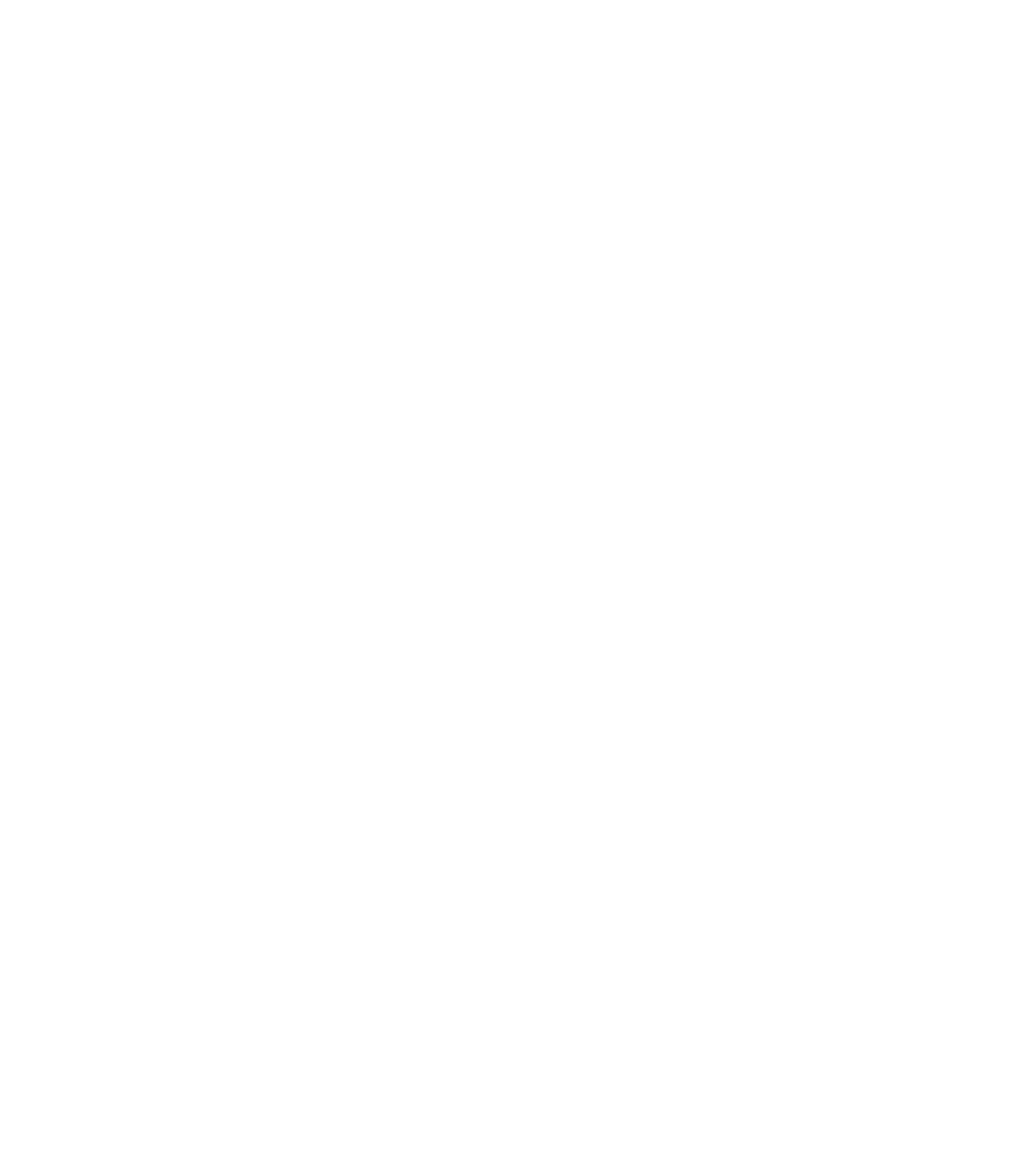
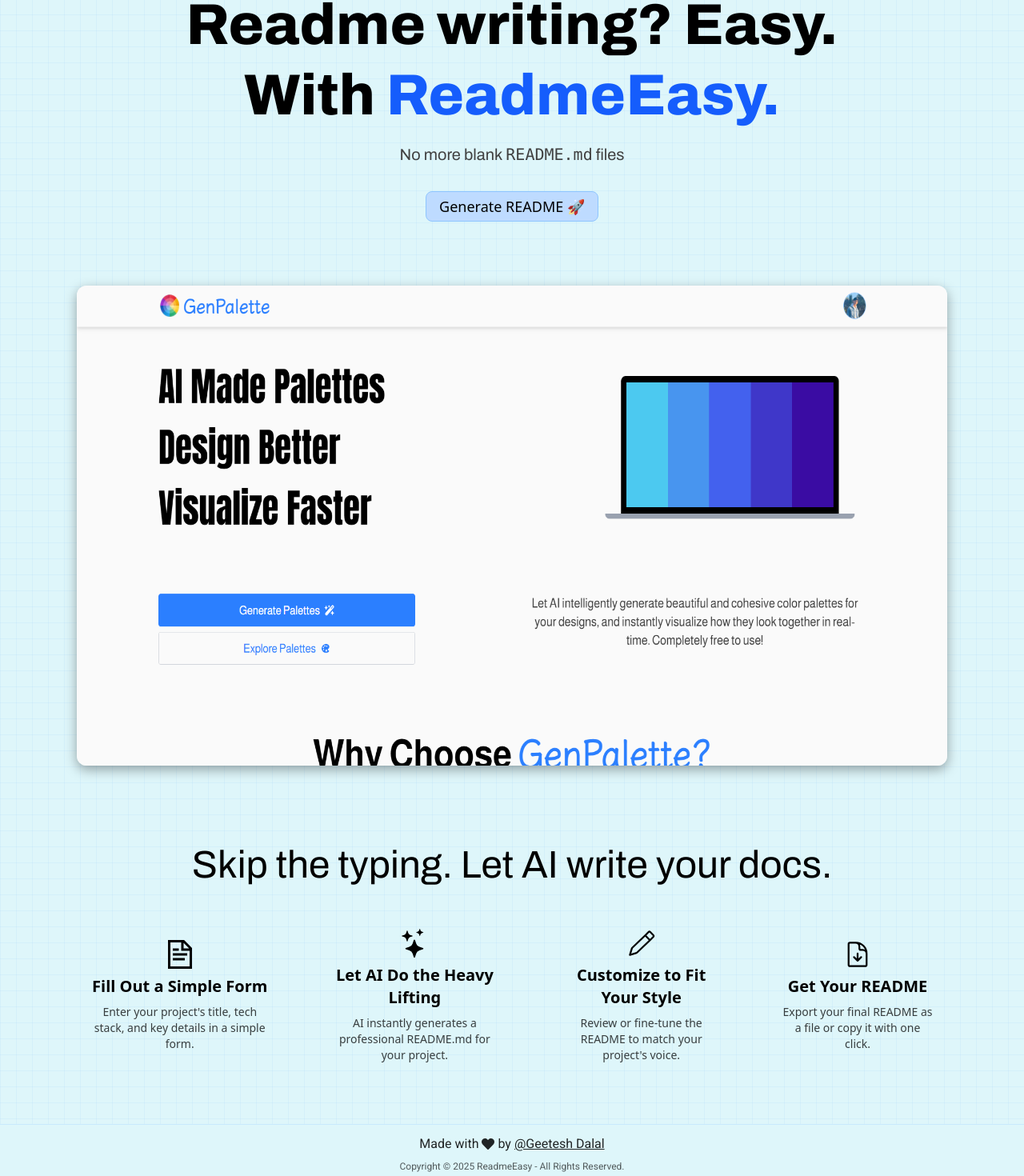
Before and after one commit to Geeteshgit/readme-easy, a Next.js app: page / in a window 1280 px wide. Shown: the part 161-1631 px from the top of the page at 80% size. Before the commit the page ends 800 px from the top, so only its background shows below. Built offline with nearby package versions, Linux system fonts and the light colour scheme.

Commit message:
landing page

```diff
--- /dev/null
+++ b/src/Components/Footer.tsx
@@ -0,0 +1,26 @@
+import React from "react";
+import { FaHeart } from "react-icons/fa";
+
+const Footer = () => {
+  return (
+    <footer className="w-full px-4 sm:px-12 lg:px-24 py-3 font-roboto border-t border-blue-400/15 bg-[#DEF6FA]">
+      <div className="flex flex-col items-center gap-2 opacity-85">
+        <p className="flex items-center gap-1">
+          Made with <FaHeart /> by{" "}
+          <a
+            href="https://geeteshdalal.vercel.app"
+            target="_blank"
+            className="underline"
+          >
+            @Geetesh Dalal
+          </a>
+        </p>
+        <p className="opacity-75 text-xs">
+          Copyright &copy; 2025 ReadmeEasy - All Rights Reserved.
+        </p>
+      </div>
+    </footer>
+  );
+};
+
+export default Footer;
--- /dev/null
+++ b/src/Components/Header.tsx
@@ -0,0 +1,12 @@
+import Link from 'next/link'
+import React from 'react'
+
+const Header = () => {
+  return (
+    <header className='w-full px-4 sm:px-12 lg:px-24 py-6 lg:py-10'>
+        <Link href='/' className='text-2xl lg:text-3xl text-blue-600 font-semibold font-archivo'>ReadmeEasy</Link>
+    </header>
+  )
+}
+
+export default Header
--- /dev/null
+++ b/src/Components/Homepage/Hero.tsx
@@ -0,0 +1,28 @@
+import Link from "next/link";
+import React from "react";
+
+const Hero = () => {
+  return (
+    <div className="w-full flex flex-col items-center gap-8">
+      <div className="flex flex-col items-center gap-2 sm:gap-4 lg:gap-6 text-center font-archivo">
+        <div className="flex flex-col items-center gap-1 sm:gap-2 lg:gap-4 text-3xl sm:text-5xl lg:text-7xl font-extrabold">
+          <h1>Readme writing? Easy.</h1>
+          <h1>
+            With <span className="text-blue-600">ReadmeEasy.</span>
+          </h1>
+        </div>
+        <span className="text-sm sm:text-lg lg:text-xl flex items-center gap-1 text-neutral-700">
+          No more blank<pre>README.md</pre>files
+        </span>
+      </div>
+      <Link
+        href="/generate"
+        className="bg-blue-200 sm:text-lg border border-blue-300 rounded-lg px-4 py-1 "
+      >
+        Generate README 🚀
+      </Link>
+    </div>
+  );
+};
+
+export default Hero;
--- /dev/null
+++ b/src/Components/Homepage/HeroImage.tsx
@@ -0,0 +1,15 @@
+import Image from "next/image";
+import React from "react";
+
+const HeroImage = () => {
+  return (
+    <div
+      style={{ boxShadow: "rgba(0, 0, 0, 0.35) 0px 5px 15px" }}
+      className="relative h-[300px] sm:h-[500px] lg:h-[600px] w-full rounded-xl overflow-hidden"
+    >
+      <Image src="/placeholder.png" alt="preview-img" fill />
+    </div>
+  );
+};
+
+export default HeroImage;
--- /dev/null
+++ b/src/Components/Homepage/HowItWorks.tsx
@@ -0,0 +1,56 @@
+import React from "react";
+import { BsStars } from "react-icons/bs";
+import { GoPencil } from "react-icons/go";
+import { GrDocumentText } from "react-icons/gr";
+import { HiOutlineDocumentArrowDown } from "react-icons/hi2";
+
+interface Step {
+  title: string;
+  description: string;
+  icon: React.ReactNode;
+}
+
+const steps: Step[] = [
+  {
+    title: "Fill Out a Simple Form",
+    description: "Enter your project's title, tech stack, and key details in a simple form.",
+    icon: <GrDocumentText />,
+  },
+  {
+    title: "Let AI Do the Heavy Lifting",
+    description: "AI instantly generates a professional README.md for your project.",
+    icon: <BsStars />,
+  },
+  {
+    title: "Customize to Fit Your Style",
+    description: "Review or fine-tune the README to match your project's voice.",
+    icon: <GoPencil />,
+  },
+  {
+    title: "Get Your README",
+    description: "Export your final README as a file or copy it with one click.",
+    icon: <HiOutlineDocumentArrowDown />,
+  },
+];
+
+
+const HowItWorks = () => {
+  return (
+    <div className="flex flex-col items-center gap-10 my-5 text-center">
+      <p className="text-lg sm:text-3xl lg:text-5xl font-archivo">
+        Skip the typing. Let AI write your docs.
+      </p>
+      <div className="flex items-center gap-10">
+        {steps.map((step, idx) => (
+          <div key={idx} className="flex flex-col items-center gap-2 p-4">
+            <div className="text-4xl">{step.icon}</div>
+            <h3 className="text-xl font-bold">{step.title}</h3>
+            <p className="text-sm opacity-75">{step.description}</p>
+          </div>
+        ))}
+      </div>
+    </div>
+  );
+};
+
+export default HowItWorks;
--- a/src/app/globals.css
+++ b/src/app/globals.css
@@ -1 +1,30 @@
 @import "tailwindcss";
+
+
+.font-archivo {
+  font-family: var(--archivo);
+}
+
+.font-roboto {
+  font-family: var(--roboto);
+}
+
+body {
+  background-color: #DEF6FA;
+  background-image:
+    repeating-linear-gradient(
+      0deg,
+      rgba(96, 165, 250, 0.075) 0,
+      rgba(96, 165, 250, 0.075) 1px,
+      transparent 1px,
+      transparent 20px
+    ),
+    repeating-linear-gradient(
+      90deg,
+      rgba(96, 165, 250, 0.075) 0,
+      rgba(96, 165, 250, 0.075) 1px,
+      transparent 1px,
+      transparent 20px
+    );
+  background-size: 20px 20px;
+}
--- a/src/app/layout.tsx
+++ b/src/app/layout.tsx
@@ -1,6 +1,8 @@
 import type { Metadata } from "next";
-import { Geist, Geist_Mono } from "next/font/google";
+import { Archivo, Geist, Geist_Mono, Roboto } from "next/font/google";
 import "./globals.css";
+import Header from "@/Components/Header";
+import Footer from "@/Components/Footer";
 
 const geistSans = Geist({
   variable: "--font-geist-sans",
@@ -10,6 +12,20 @@
 const geistMono = Geist_Mono({
   variable: "--font-geist-mono",
   subsets: ["latin"],
+});
+
+const archivo = Archivo({
+  variable: "--archivo",
+  subsets: ["latin"],
+  weight: ["100", "200", "300","400", "500", "600","700", "800", "900"],
+  display: "swap",
+});
+
+const roboto = Roboto({
+  variable: "--roboto",
+  subsets: ["latin"],
+  weight: ["100", "200", "300","400", "500", "600","700", "800", "900"],
+  display: "swap",
 });
 
 export const metadata: Metadata = {
@@ -25,9 +41,11 @@
   return (
     <html lang="en">
       <body
-        className={`${geistSans.variable} ${geistMono.variable} antialiased`}
+        className={`${geistSans.variable} ${geistMono.variable} ${archivo.variable} ${roboto.variable} antialiased min-h-screen flex flex-col`}
       >
+        <Header />
         {children}
+        <Footer />
       </body>
     </html>
   );
--- a/src/app/page.tsx
+++ b/src/app/page.tsx
@@ -1,9 +1,14 @@
+import Hero from '@/Components/Homepage/Hero'
+import HeroImage from '@/Components/Homepage/HeroImage'
+import HowItWorks from '@/Components/Homepage/HowItWorks'
 import React from 'react'
 
 const HomePage = () => {
   return (
-    <main>
-      HomePage
+    <main className='flex-1 flex flex-col items-center px-4 sm:px-12 lg:px-24 py-4 sm:py-6 lg:py-10 gap-10 sm:gap-15 lg:gap-20'>
+      <Hero />
+      <HeroImage />
+      <HowItWorks />
     </main>
   )
 }
```
Also changed, not shown: package.json (+6 -5 lines), public/placeholder.png (added), src/Components/Homepage/TagLine.tsx (added), 1 other file (tests, documents, lock files or other folders).
